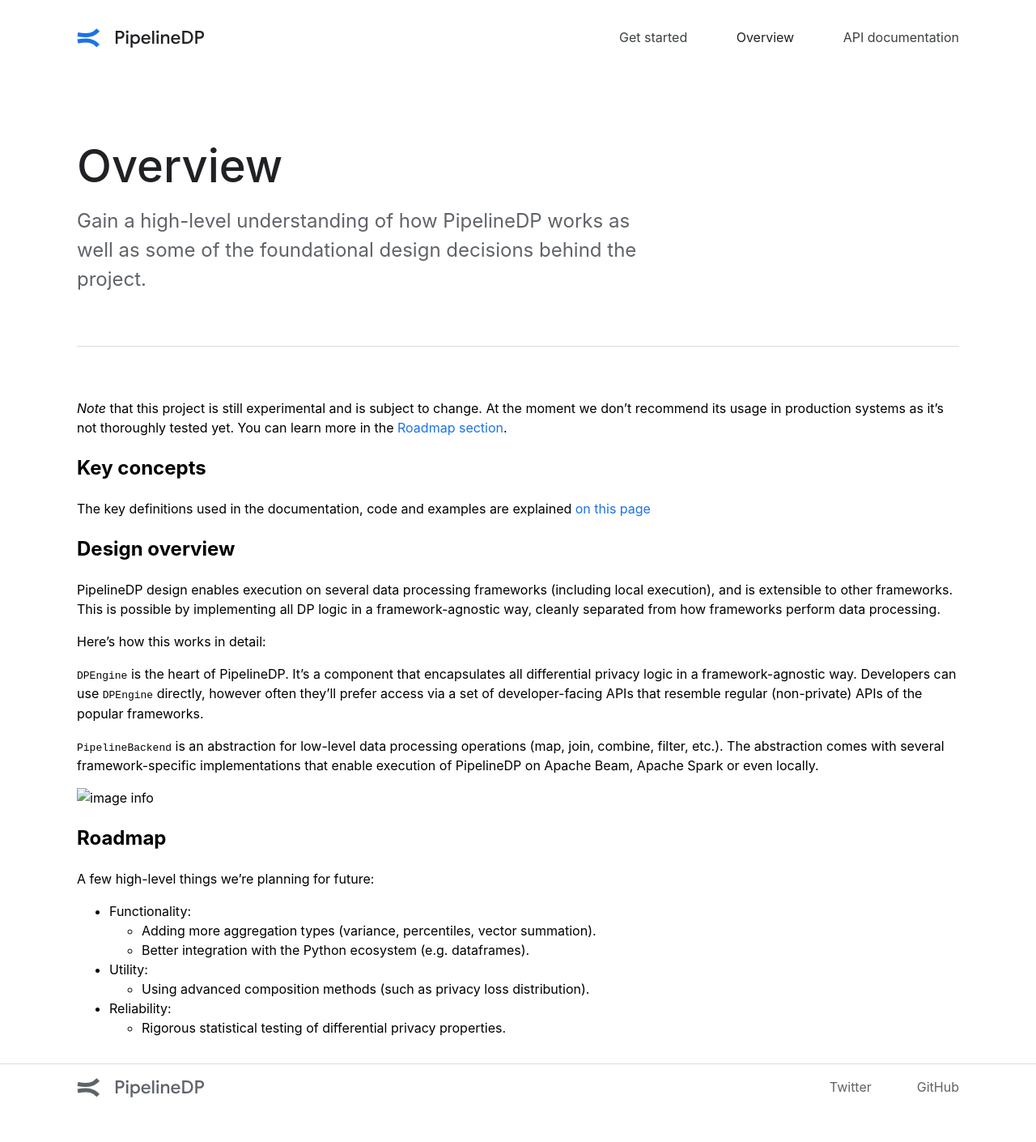
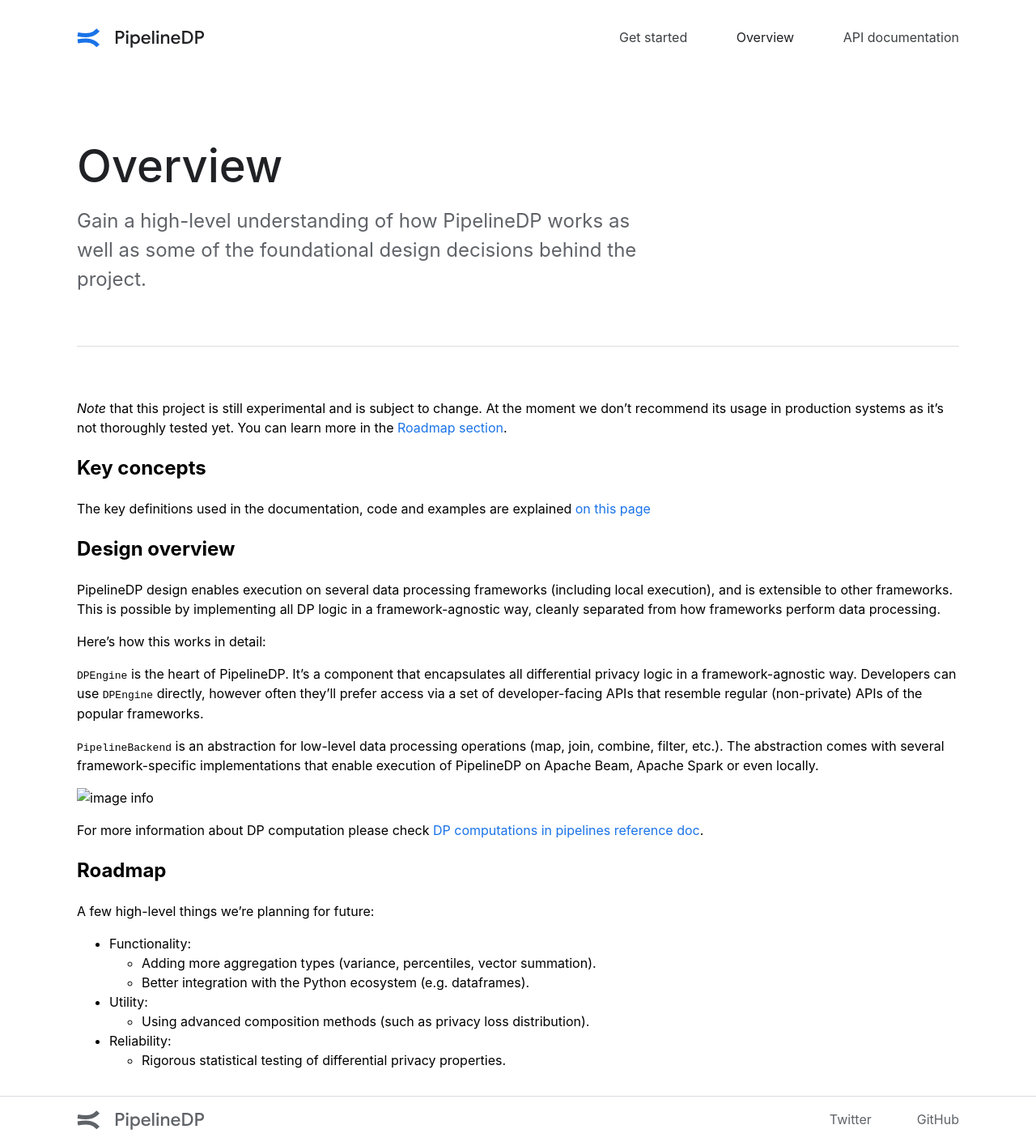
Before and after one commit to OpenMined/PipelineDP, a Jekyll site: the page built from overview.md, in a window 1280 px wide. Shown: the whole page at 81% size. Built offline with Jekyll 4.4.1, drawn with Linux system fonts in a browser that asks for light colours; before the commit the page ends 1370 px from its top, so only the background shows below that.

Commit message:
add_link

```diff
--- a/overview.md
+++ b/overview.md
@@ -35,6 +35,8 @@
 
 ![image info](architecture.png)
 
+For more information about DP computation please check [DP computations in pipelines reference doc](https://github.com/google/differential-privacy/blob/main/common_docs/Differential_Privacy_Computations_In_Data_Pipelines.pdf).
+
 ## Roadmap
 A few high-level things we’re planning for future:
 
```
